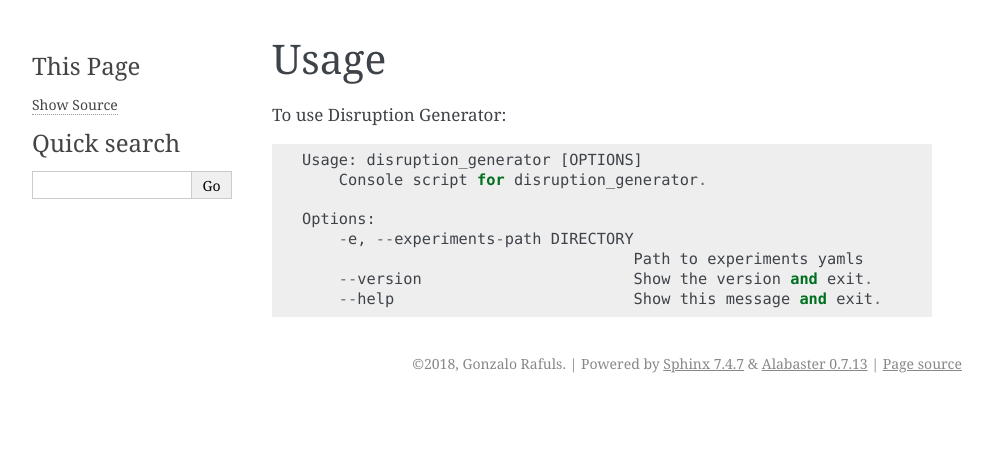
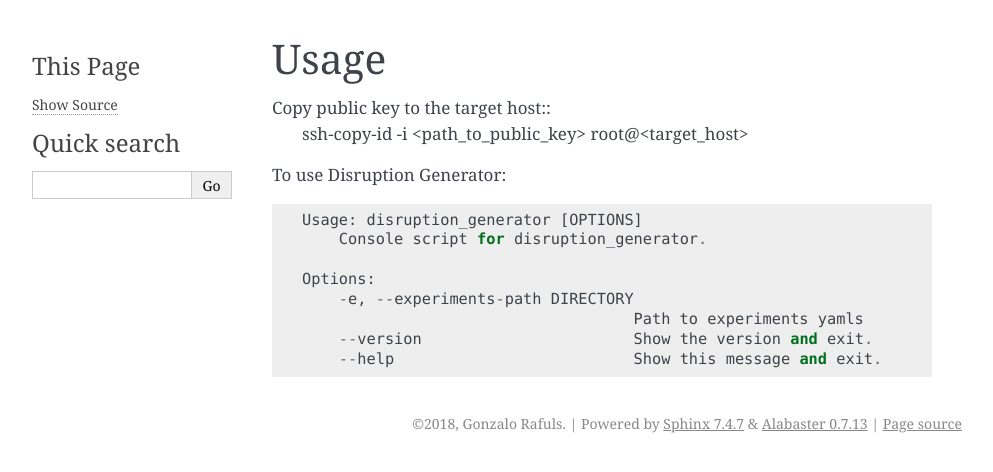
Before and after one commit to grafuls/disruption_generator, a Sphinx documentation site: the page built from docs/usage.rst, in a window 1280 px wide. Shown: the top 472 px of the page, without its empty margins (148-1141 px from the left). Built offline with Sphinx 7.4.7, drawn with Linux system fonts in a browser that asks for light colours; pages that are not in the unit, such as notebooks, are missing from menus.

Commit message:
Document adding public key to the target host

```diff
--- a/docs/usage.rst
+++ b/docs/usage.rst
@@ -1,6 +1,9 @@
 =====
 Usage
 =====
+
+Copy public key to the target host::
+    ssh-copy-id -i <path_to_public_key> root@<target_host>
 
 To use Disruption Generator::
 
```
